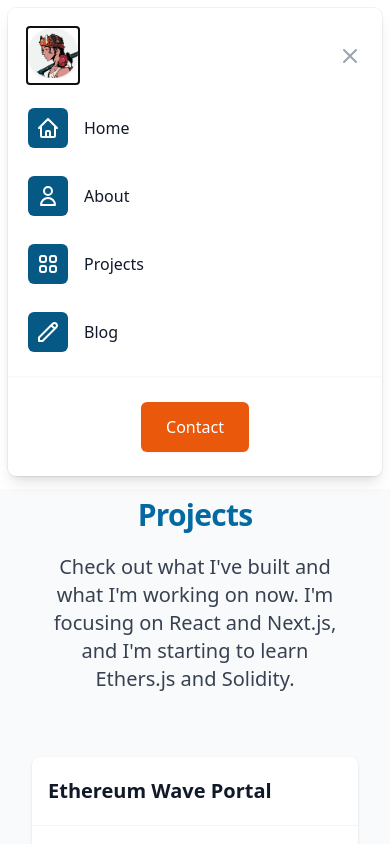
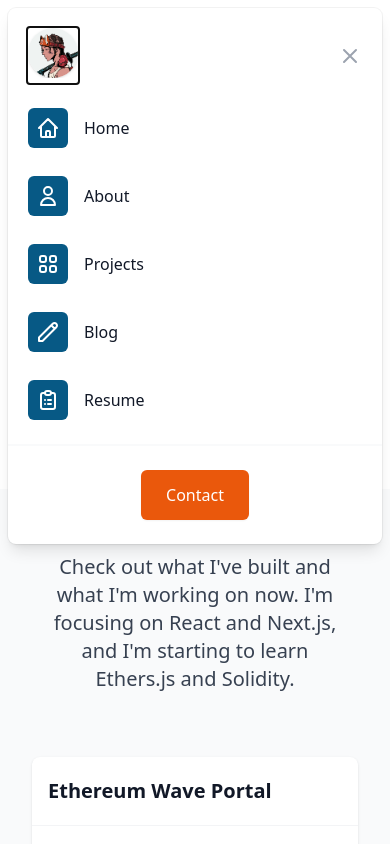
Before and after one commit to gjohnsx/portfolio-nextjs, a Next.js app: page / in a window 390 px wide. Both pictures are taken after a click on the button "Open menu". Shown: the top 844 px of the page. Built offline with nearby package versions, Linux system fonts and the light colour scheme.

Commit message:
fixed hmenu links on mobile and added resume

```diff
--- a/components/Header.js
+++ b/components/Header.js
@@ -9,7 +9,8 @@ import {
   XIcon,
   HomeIcon,
   UserIcon,
-  PencilIcon
+  PencilIcon,
+  ClipboardListIcon
 } from '@heroicons/react/outline'
 
 const solutions = [
@@ -22,26 +23,28 @@ const solutions = [
   {
     name: 'About',
     description: 'Learn about my interests and what drives me.',
-    href: '#',
+    href: '/about',
     icon: UserIcon,
   },
   {
     name: 'Projects',
     description: "See what I've built and what I'm working on now.",
-    href: '#',
+    href: '/projects',
     icon: ViewGridIcon,
   },
   {
     name: 'Blog',
     description: 'Read my writing on marketing, decentralization, and more.',
-    href: '#',
+    href: '/posts',
     icon: PencilIcon,
   },
-]
-
-function classNames(...classes) {
-  return classes.filter(Boolean).join(' ')
-}
+  {
+    name: 'Resume',
+    description: 'View my resume.',
+    href: '/files/johns-gregory-resume.pdf',
+    icon: ClipboardListIcon,
+  },
+];
 
 const ProfileImage = () => (
     <Image
@@ -141,6 +144,7 @@ export default function Header() {
                     <Link href={solution.href} key={solution.name}>
                       <a
                         className="-m-3 p-3 flex items-center rounded-lg hover:bg-gray-50"
+                        target={ solution.name === 'Resume' ? '_blank' : '' }
                       >
                         <div className="flex-shrink-0 flex items-center justify-center h-10 w-10 rounded-md bg-sky-800 text-white">
                           <solution.icon className="h-6 w-6" aria-hidden="true" />
```
